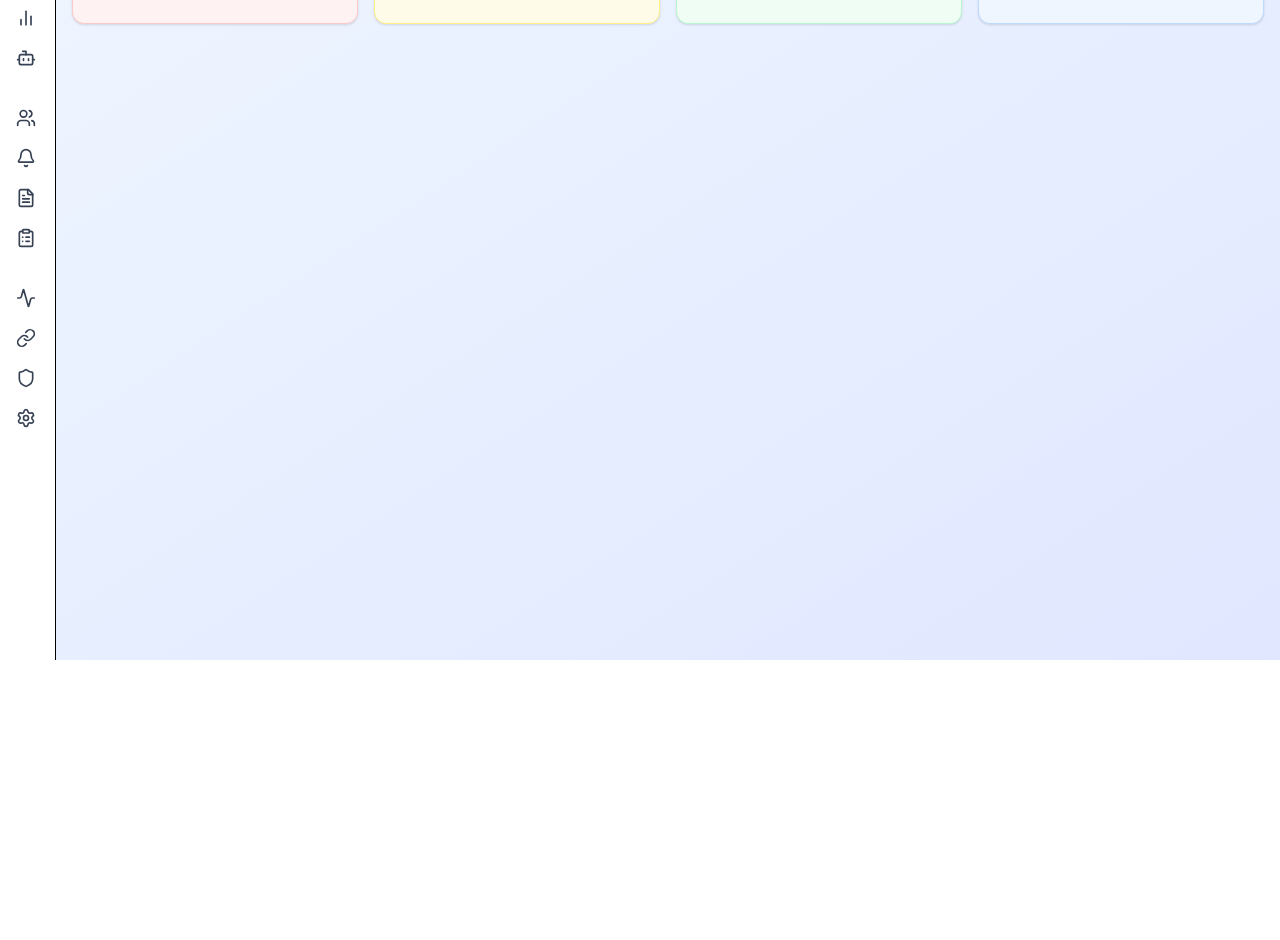
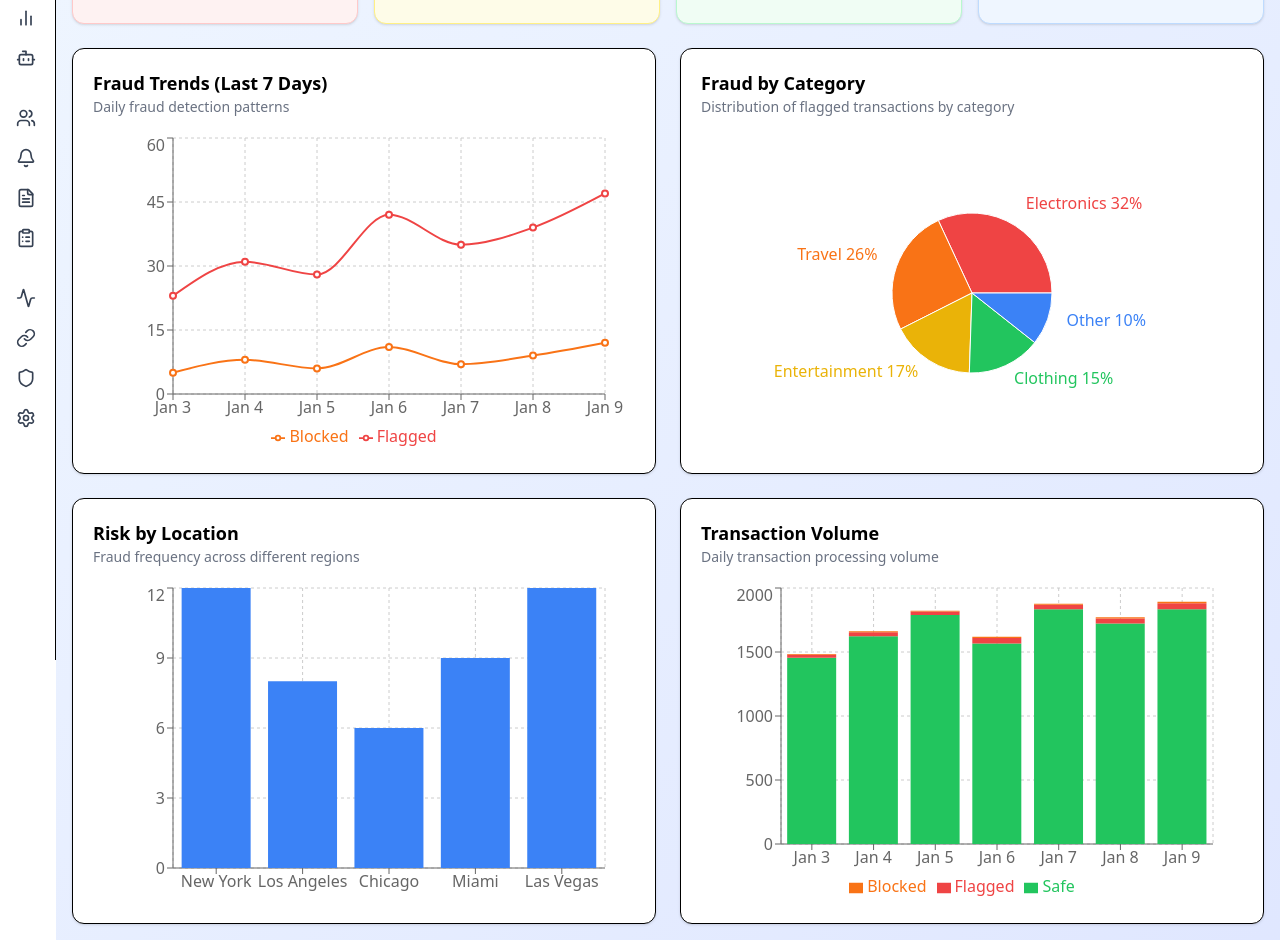
Before and after one commit to SBeeeee/RetailGuardAI, a Next.js app in the folder frontend/: page /analytics in a window 1280 px wide. Shown: the part 140-1080 px from the top of the page. Before the commit the page ends 800 px from the top, so only its background shows below. Built offline with nearby package versions, Linux system fonts and the light colour scheme.

Commit message:
added charts in analytics

```diff
--- a/frontend/package.json
+++ b/frontend/package.json
@@ -12,7 +12,8 @@
     "lucide-react": "^0.525.0",
     "next": "15.3.5",
     "react": "^19.0.0",
-    "react-dom": "^19.0.0"
+    "react-dom": "^19.0.0",
+    "recharts": "^3.1.0"
   },
   "devDependencies": {
     "@eslint/eslintrc": "^3",
--- /dev/null
+++ b/frontend/src/app/analytics/components/CategoryPieCard.jsx
@@ -0,0 +1,36 @@
+"use client"
+import { stats } from "@/components/data"
+import { PieChart, Pie, Cell, Tooltip, ResponsiveContainer } from "recharts"
+
+const COLORS = ["#ef4444", "#f97316", "#eab308", "#22c55e", "#3b82f6"]
+
+export default function CategoryPieCard() {
+  return (
+    <div className="bg-white border rounded-xl shadow-sm p-5">
+      <div className="mb-4">
+        <h2 className="text-lg font-semibold">Fraud by Category</h2>
+        <p className="text-sm text-gray-500">Distribution of flagged transactions by category</p>
+      </div>
+      <div className="h-80 w-full">
+        <ResponsiveContainer width="100%" height="100%">
+          <PieChart>
+            <Pie
+              data={stats.categoryBreakdown}
+              cx="50%"
+              cy="50%"
+              outerRadius={80}
+              dataKey="count"
+              label={({ category, percentage }) => `${category} ${percentage}%`}
+              labelLine={false}
+            >
+              {stats.categoryBreakdown.map((entry, index) => (
+                <Cell key={`cell-${index}`} fill={COLORS[index % COLORS.length]} />
+              ))}
+            </Pie>
+            <Tooltip />
+          </PieChart>
+        </ResponsiveContainer>
+      </div>
+    </div>
+  )
+}
--- /dev/null
+++ b/frontend/src/app/analytics/components/Graphs.jsx
@@ -0,0 +1,15 @@
+"use client"
+import FraudTrendCard from "./FraudTrendCard"
+import CategoryPieCard from "./CategoryPieCard"
+import LocationRiskCard from "./LocationRiskCard"
+import TransactionVolumeCard from "./TransactionVolumeCard"
+export default function Graphs() {
+  return (
+    <div className="grid grid-cols-1 lg:grid-cols-2 gap-6">
+      <FraudTrendCard />
+      <CategoryPieCard />
+      <LocationRiskCard />
+      <TransactionVolumeCard />
+    </div>
+  )
+}
--- a/frontend/src/app/analytics/components/Index.jsx
+++ b/frontend/src/app/analytics/components/Index.jsx
@@ -1,11 +1,13 @@
 import React from 'react'
 import Header from './Header'
 import Headerr from '@/app/dashboard/components/Header'
+import Graphs from './Graphs'
 export default function Index() {
   return (
     <div className="p-4">
       <Header/>
       <Headerr/>
+      <Graphs/>
     </div>
   )
 }
--- /dev/null
+++ b/frontend/src/app/analytics/components/LocationRiskCard.jsx
@@ -0,0 +1,25 @@
+"use client"
+import { stats} from "@/components/data"
+import { BarChart, Bar, XAxis, YAxis, CartesianGrid, Tooltip, ResponsiveContainer } from "recharts"
+
+export default function LocationRiskCard() {
+  return (
+    <div className="bg-white border rounded-xl shadow-sm p-5">
+      <div className="mb-4">
+        <h2 className="text-lg font-semibold">Risk by Location</h2>
+        <p className="text-sm text-gray-500">Fraud frequency across different regions</p>
+      </div>
+      <div className="h-80 w-full">
+        <ResponsiveContainer width="100%" height="100%">
+          <BarChart data={stats.locationBreakdown} margin={{ top: 5, right: 30, left: 20, bottom: 5 }}>
+            <CartesianGrid strokeDasharray="3 3" />
+            <XAxis dataKey="location" />
+            <YAxis />
+            <Tooltip />
+            <Bar dataKey="count" fill="#3b82f6" />
+          </BarChart>
+        </ResponsiveContainer>
+      </div>
+    </div>
+  )
+}
--- /dev/null
+++ b/frontend/src/app/analytics/components/TransactionVolumeCard.jsx
@@ -0,0 +1,39 @@
+"use client"
+import { stats } from "@/components/data"
+import { BarChart, Bar, XAxis, YAxis, CartesianGrid, Tooltip, Legend, ResponsiveContainer } from "recharts"
+
+const chartConfig = {
+  flagged: { color: "#ef4444" },
+  blocked: { color: "#f97316" },
+  safe: { color: "#22c55e" },
+}
+
+export default function TransactionVolumeCard() {
+  return (
+    <div className="bg-white border rounded-xl shadow-sm p-5">
+      <div className="mb-4">
+        <h2 className="text-lg font-semibold">Transaction Volume</h2>
+        <p className="text-sm text-gray-500">Daily transaction processing volume</p>
+      </div>
+      <div className="h-80 w-full">
+        <ResponsiveContainer width="100%" height="100%">
+          <BarChart data={stats.dailyTrend} margin={{ top: 5, right: 30, left: 20, bottom: 5 }}>
+            <CartesianGrid strokeDasharray="3 3" />
+            <XAxis
+              dataKey="date"
+              tickFormatter={(value) =>
+                new Date(value).toLocaleDateString("en-US", { month: "short", day: "numeric" })
+              }
+            />
+            <YAxis />
+            <Tooltip />
+            <Legend />
+            <Bar dataKey="safe" stackId="a" fill={chartConfig.safe.color} name="Safe" />
+            <Bar dataKey="flagged" stackId="a" fill={chartConfig.flagged.color} name="Flagged" />
+            <Bar dataKey="blocked" stackId="a" fill={chartConfig.blocked.color} name="Blocked" />
+          </BarChart>
+        </ResponsiveContainer>
+      </div>
+    </div>
+  )
+}
```
Also changed, not shown: 1 other file (tests, documents, lock files or other folders).
